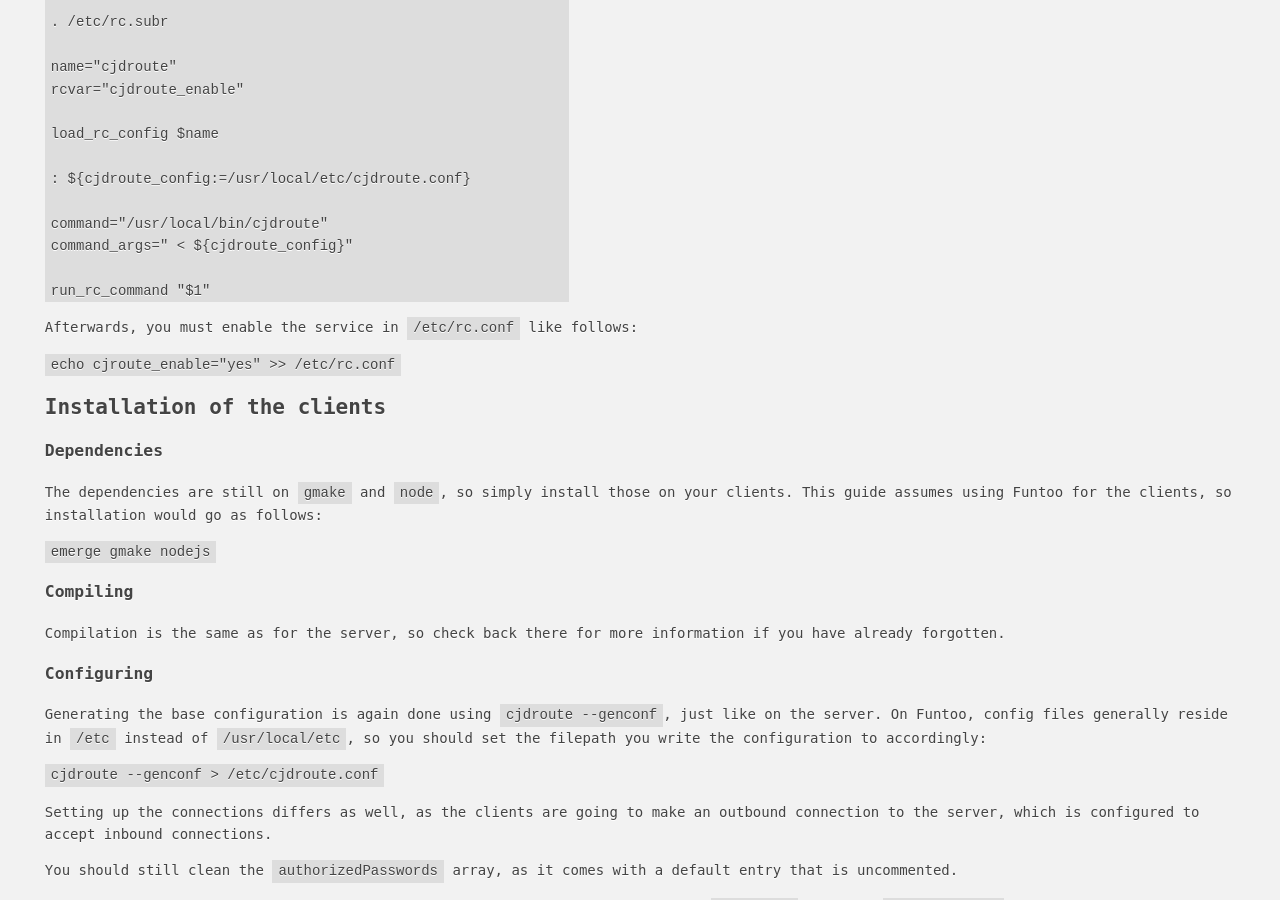
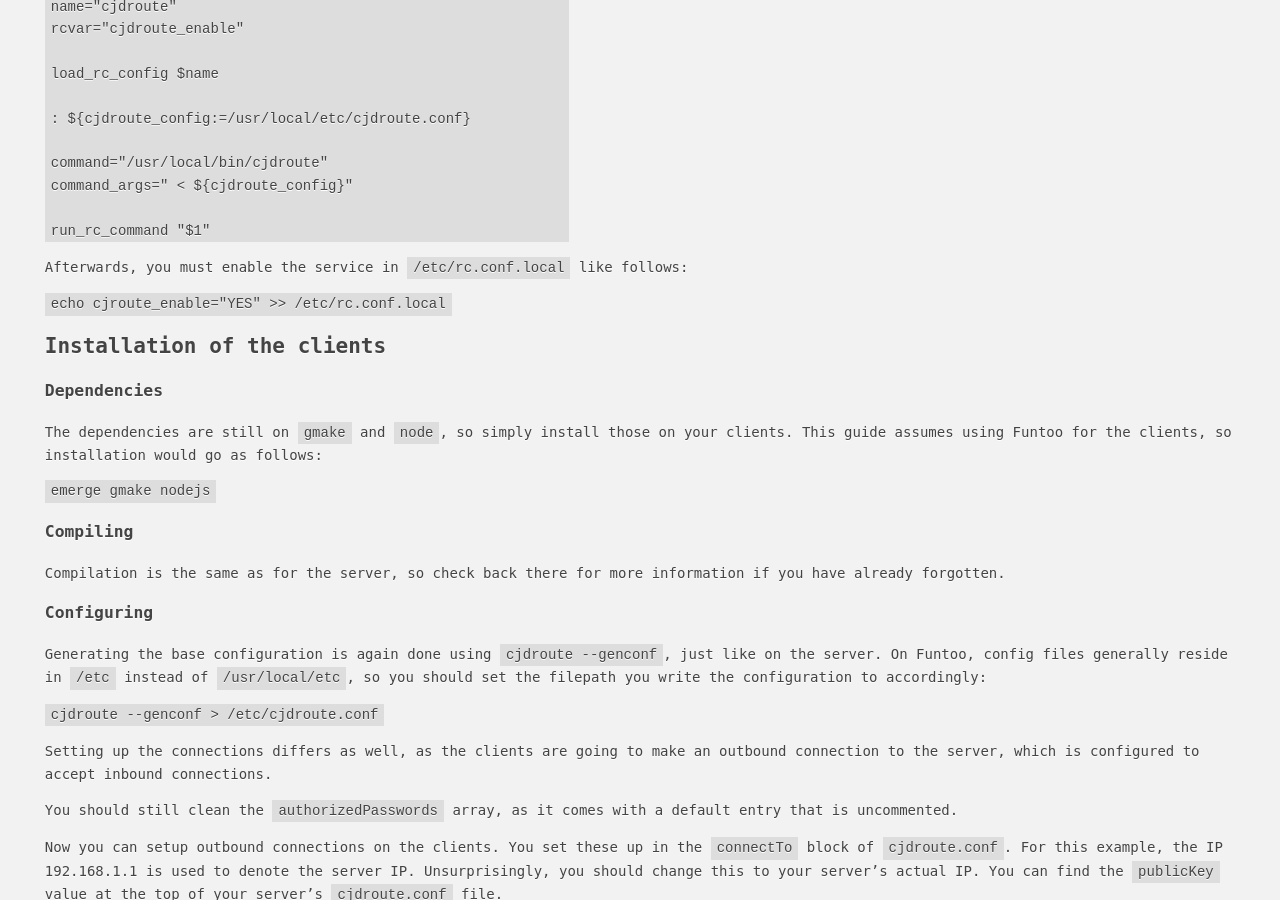
Before and after one commit to Tyil/website, a Jekyll site: the page built from _tutorials/cjdns.md, in a window 1280 px wide and 900 px high, scrolled down 2082 px. Built offline with Jekyll 4.4.1, drawn with Linux system fonts in a browser that asks for light colours; Markdown is read by kramdown in place of the engine named in the settings; some of the changed text lies outside the part shown.

Commit message:
Enable FreeBSD service in rc.conf.local

````diff
--- a/_tutorials/cjdns.md
+++ b/_tutorials/cjdns.md
@@ -112,10 +111,10 @@ command_args=" < ${cjdroute_config}"
 run_rc_command "$1"
 ```
 
-Afterwards, you must enable the service in `/etc/rc.conf` like follows:
+Afterwards, you must enable the service in `/etc/rc.conf.local` like follows:
 
 ```
-echo cjroute_enable="yes" >> /etc/rc.conf
+echo cjroute_enable="YES" >> /etc/rc.conf.local
 ```
 
 ## Installation of the clients
````
Also changed, not shown: other parts of _tutorials/cjdns.md (+0 -1 lines).
